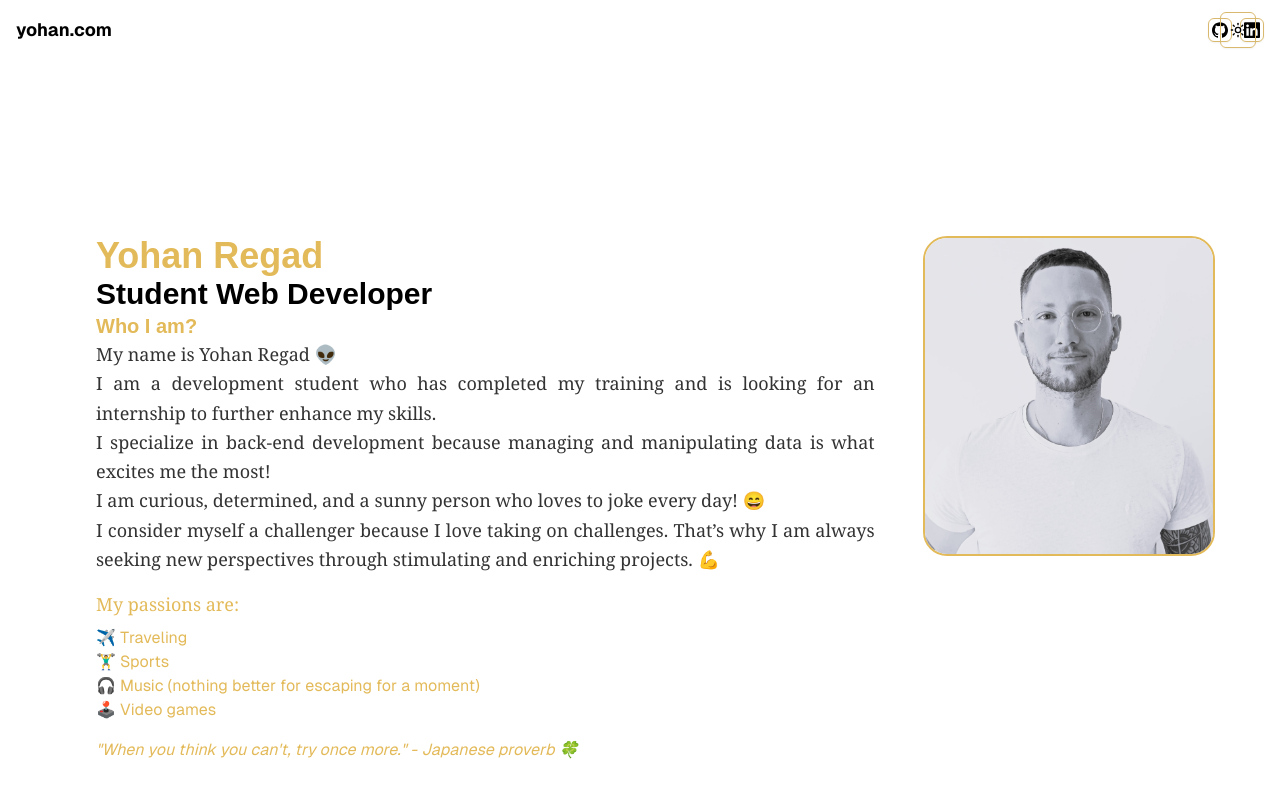
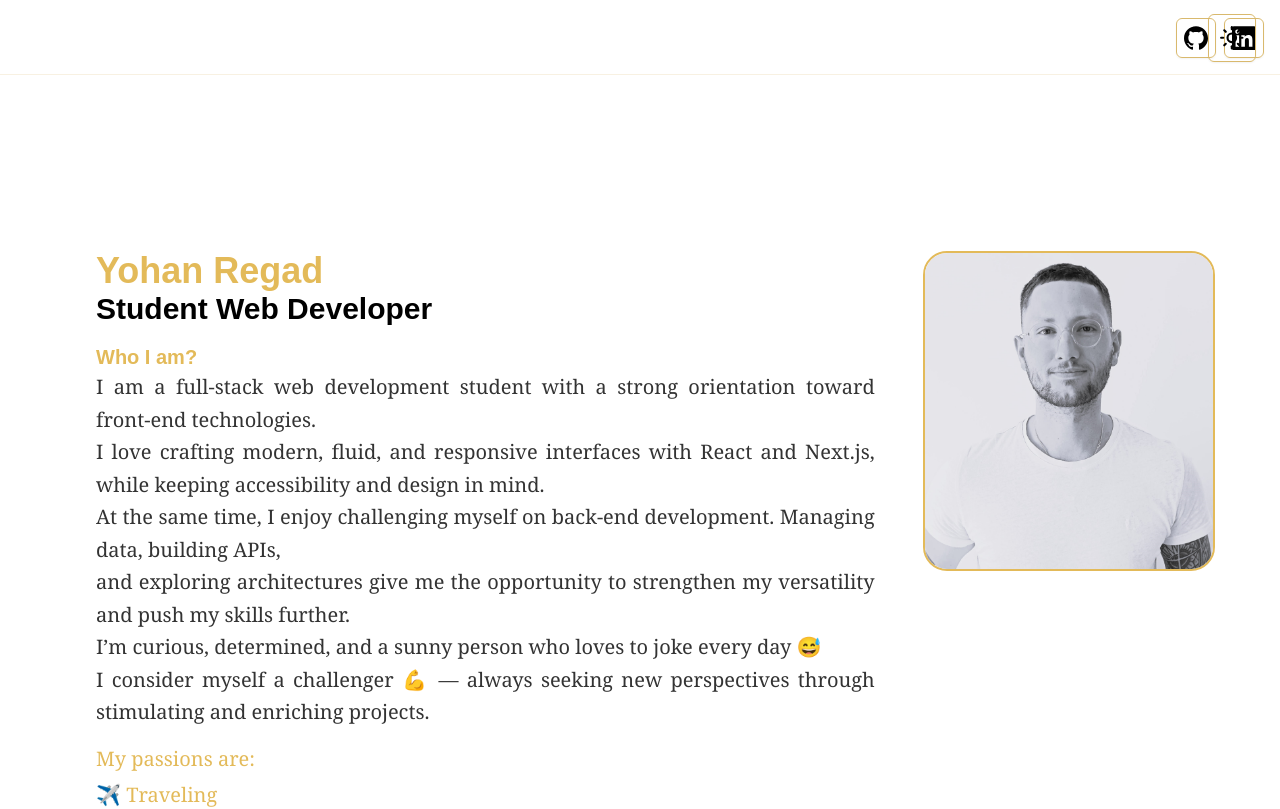
Before and after one commit to YohReg10/Portfolio, a Next.js app: page / in a window 1280 px wide. Shown: the top 809 px of the page. Built offline with nearby package versions, Linux system fonts and the light colour scheme; a web font is replaced by a local one.

Commit message:
mooving position tree skills, moving position footer, modifie size icon git and linkedin in header + freeze the header when scrolling with opacity, modifie text and size police in hero, change size in mode toggle, modifie position icons in header

```diff
--- a/app/components/Hero.tsx
+++ b/app/components/Hero.tsx
@@ -8,23 +8,37 @@ export const Hero = () => {
             <div className="flex-[2] ml-20">
                 <h1 id="hero-title" className="font-caption text-4xl font-bold text-[#e3ba59] dark:text-[#d9b96d]">Yohan Regad</h1>
                 <h2 className="font-caption text-3xl font-bold dark:text-[#f5f5dc]">Student Web Developer</h2>
-                <h3 className="font-caption text-xl font-bold text-[#e3ba59] dark:text-[#d9b96d]">Who I am?</h3>
+                <h3 className="font-caption text-xl font-bold text-[#e3ba59] dark:text-[#d9b96d] pt-4">Who I am?</h3>
 
-                <p className="font-serif text-lg leading-relaxed mb-4 text-justify text-[#333333] dark:text-[#f5f5dc]">
-                    My name is Yohan Regad 👽 <br />
-                    I am a development student who has completed my training and is looking for an internship to further enhance my skills.<br />
-                    I specialize in back-end development because managing and manipulating data is what excites me the most!<br />
-                    I am curious, determined, and a sunny person who loves to joke every day! 😄<br />
-                    I consider myself a challenger because I love taking on challenges. That’s why I am always seeking new perspectives through stimulating and enriching projects. 💪
+            <div className="font-serif text-xl leading-relaxed mb-4 text-justify text-[#333333] dark:text-[#f5f5dc]">
+                <p>
+                    I am a full-stack web development student with a strong orientation toward front-end technologies.
                 </p>
-                <p className="font-serif text-lg mb-2 text-[#e3ba59] dark:text-[#d9b96d]">My passions are:</p>
-                <ul className="list-none mt-2 text-[#e3ba59] dark:text-[#d9b96d]">
+                <p>
+                    I love crafting modern, fluid, and responsive interfaces with React and Next.js, while keeping accessibility and design in mind.
+                </p>
+                <p>
+                    At the same time, I enjoy challenging myself on back-end development. Managing data, building APIs,
+                </p>
+                <p>
+                    and exploring architectures give me the opportunity to strengthen my versatility and push my skills further.
+                </p>
+                <p>
+                    I’m curious, determined, and a sunny person who loves to joke every day 😅
+                </p>
+                <p>
+                    I consider myself a challenger 💪 — always seeking new perspectives through stimulating and enriching projects.
+                </p>
+            </div>
+
+                <p className="font-serif text-xl mb-2 text-[#e3ba59] dark:text-[#d9b96d]">My passions are:</p>
+                <ul className="list-none font-serif text-xl mt-2 text-[#e3ba59] dark:text-[#d9b96d]">
                     <li>✈️ Traveling</li>
                     <li>🏋️‍♂️ Sports</li>
                     <li>🎧 Music (nothing better for escaping for a moment)</li>
                     <li>🕹️ Video games</li>
                 </ul>
-                <blockquote className="italic mt-4 block text-[#e3ba59] dark:text-[#d9b96d]" aria-label="Japanese proverb">
+                <blockquote className=" font-serif text-lg italic mt-4 block text-[#e3ba59] dark:text-[#d9b96d]" aria-label="Japanese proverb">
                     "When you think you can't, try once more." - Japanese proverb 🍀
                 </blockquote>
             </div>
--- a/app/components/ModeToggle.tsx
+++ b/app/components/ModeToggle.tsx
@@ -22,9 +22,9 @@ export function ModeToggle({ className }: ModeToggleProps) {
       onClick={() => setTheme(theme === "light" ? "dark" : "light")}
     >
       {theme === "light" ? (
-        <Moon className="h-[1.2rem] w-[1.2rem]" />
+        <Moon className="h-[1.6rem] w-[1.6rem]" />
       ) : (
-        <Sun className="h-[1.2rem] w-[1.2rem]" />
+        <Sun className="h-[1.6rem] w-[1.6rem]" />
       )}
       <span className="sr-only">Toggle theme</span>
     </Button>
--- a/app/components/SkillsTree.tsx
+++ b/app/components/SkillsTree.tsx
@@ -53,7 +53,7 @@ const listSkills: Skill[] = [
 export const SkillsTree: React.FC = () => {
   return (
     <Section id="skillsTree" className="flex flex-col p-5 rounded-lg mt-32 mx-auto w-[92%]">
-      <h1 className="font-serif text-4xl font-bold text-center text-[#e3ba59] dark:text-[#d9b96d]">
+      <h1 className="font-serif text-4xl font-bold text-center text-[#e3ba59] dark:text-[#d9b96d] mt-3">
         My Skills Tree
       </h1>
 
--- a/app/components/footer.tsx
+++ b/app/components/footer.tsx
@@ -8,11 +8,11 @@ export const Footer: React.FC = () => {
   const year = new Date().getFullYear();
 
   return (
-    <Section className="mt-32 px-6 py-12">
+    <Section className="px-6 py-12">
         <footer
             aria-label="Site footer"
             role="contentinfo"
-            className="text-neutral-300 mb-20 text-center text-sm border-t-2 border-[#e3ba59]/20  dark:border-[#e3ba59]/30 pt-16"
+            className="text-neutral-300 text-center text-sm border-t-2 border-[#e3ba59]/20  dark:border-[#e3ba59]/30 pt-16"
         >
 
             {/* Container */}
--- a/app/components/header.tsx
+++ b/app/components/header.tsx
@@ -1,5 +1,3 @@
-// Barre de navigation
-
 import { buttonVariants } from "@/app/components/ui/button";
 import { Section } from "./section";
 import { GithubIcon } from "@/app/components/icons/GithubIcon";
@@ -10,35 +8,32 @@ import { ModeToggle } from "./ModeToggle";
 
 export const Header = () => {
   return (
-    <header className="sticky top-0 py-4 w-full">
+    <header className="sticky top-0 z-50 w-full bg-background/80 backdrop-blur-sm py-4 border-b border-[#d9b96d]/20">
       <Section className="flex items-center justify-between w-full max-w-screen-xl mx-auto">
-
-        <h1 className="text-lg font-bold text-primary-foreground">yohan.com</h1>
-
+        <h1 className="text-lg font-bold text-primary-foreground"></h1>
         <ul className="flex items-center gap-2">
           <Link
             href="https://github.com/YohReg10"
             className={cn(
               buttonVariants({ variant: "outline" }),
-              "size-6 p-0 border border-[#d9b96d]"
+              "size-10 mt-0.5 border border-[#d9b96d]"
             )}
           >
-            <GithubIcon size={12} className="text-foreground" />
+            <GithubIcon size={24} className="text-foreground" />
           </Link>
           <Link
             href="https://www.linkedin.com/in/yohan-regad-4b44132b5/"
             className={cn(
               buttonVariants({ variant: "outline" }),
-              "size-6 p-0 border border-[#d9b96d]"
+              "size-10 mt-0.5 border border-[#d9b96d]"
             )}
           >
-            <Linkedin size={12} className="text-foreground" />
+            <Linkedin size={24} className="text-foreground" />
           </Link>
         </ul>
       </Section>
-
       <div className="absolute top-3 right-6">
-        <ModeToggle className="size-9 p-0 border border-[#d9b96d]" />
+        <ModeToggle className="size-12 mt-0.5 border border-[#d9b96d]" />
       </div>
     </header>
   );
--- a/app/components/ui/button.tsx
+++ b/app/components/ui/button.tsx
@@ -5,7 +5,7 @@ import { cva, type VariantProps } from "class-variance-authority"
 import { cn } from "@/lib/utils"
 
 const buttonVariants = cva(
-  "inline-flex items-center justify-center gap-2 whitespace-nowrap rounded-md text-sm font-medium transition-colors focus-visible:outline-none focus-visible:ring-1 focus-visible:ring-ring disabled:pointer-events-none disabled:opacity-50 [&_svg]:pointer-events-none [&_svg]:size-4 [&_svg]:shrink-0",
+  "inline-flex items-center justify-center gap-2 whitespace-nowrap rounded-md text-sm font-medium transition-colors focus-visible:outline-none focus-visible:ring-1 focus-visible:ring-ring disabled:pointer-events-none disabled:opacity-50 [&_svg]:pointer-events-none [&_svg]:shrink-0",
   {
     variants: {
       variant: {
--- a/app/tree.css
+++ b/app/tree.css
@@ -6,7 +6,8 @@
   justify-content: center;
   align-items: flex-start;
   height: auto;
-  min-height: 1250px; /* ajuste selon la taille de ton arbre */
+  min-height: 1250px;
+  margin-bottom: 10rem;
 }
 
 .skillsTreeContainer {
@@ -19,7 +20,7 @@
   height: 1.5rem;
   border-radius: 9999px;
   border: 4px solid #d9b96d;
-  margin-top: 15rem;
+  margin-top: 10rem;
 }
 
 /* Ligne verticale */
@@ -27,7 +28,7 @@
   position: absolute;
   left: 50%;
   top: 100%;
-  height: 960px;
+  height: 1000px;
   width: 0.25rem;
   background-image: linear-gradient(to bottom, #d9b96d, #8c6b30);
   transform: translateX(-50%);
@@ -41,10 +42,10 @@
 }
 
 /* Branches – positions */
-.branch-left1  { width: 100px; left: 50%; top: 500px; transform: translateX(-100px); }
-.branch-right1 { width: 200px; left: 50%; top: 680px; transform: translateX(0); }
-.branch-left2  { width: 200px; left: 50%; top: 880px; transform: translateX(-200px); }
-.branch-right2 { width: 100px; left: 50%; top: 1000px; transform: translateX(0); }
+.branch-left1  { width: 100px; left: 50%; top: 400px; transform: translateX(-100px); }
+.branch-right1 { width: 200px; left: 50%; top: 550px; transform: translateX(0); }
+.branch-left2  { width: 200px; left: 50%; top: 800px; transform: translateX(-200px); }
+.branch-right2 { width: 100px; left: 50%; top: 970px; transform: translateX(0); }
 
 /* Boîtes – base */
 .skillsBox {
@@ -68,10 +69,10 @@
 }
 
 /* Boîtes – positions */
-.box-left1  { top: 350px; transform: translateX(-580px); }
-.box-right1 { top: 450px; transform: translateX(210px); }
+.box-left1  { top: 285px; transform: translateX(-580px); }
+.box-right1 { top: 375px; transform: translateX(210px); }
 .box-left2  { top: 700px; transform: translateX(-680px); }
-.box-right2 { top: 850px; transform: translateX(110px); }
+.box-right2 { top: 800px; transform: translateX(110px); }
 
 /* Contenu interne */
 .skillsBoxHeader {
```
